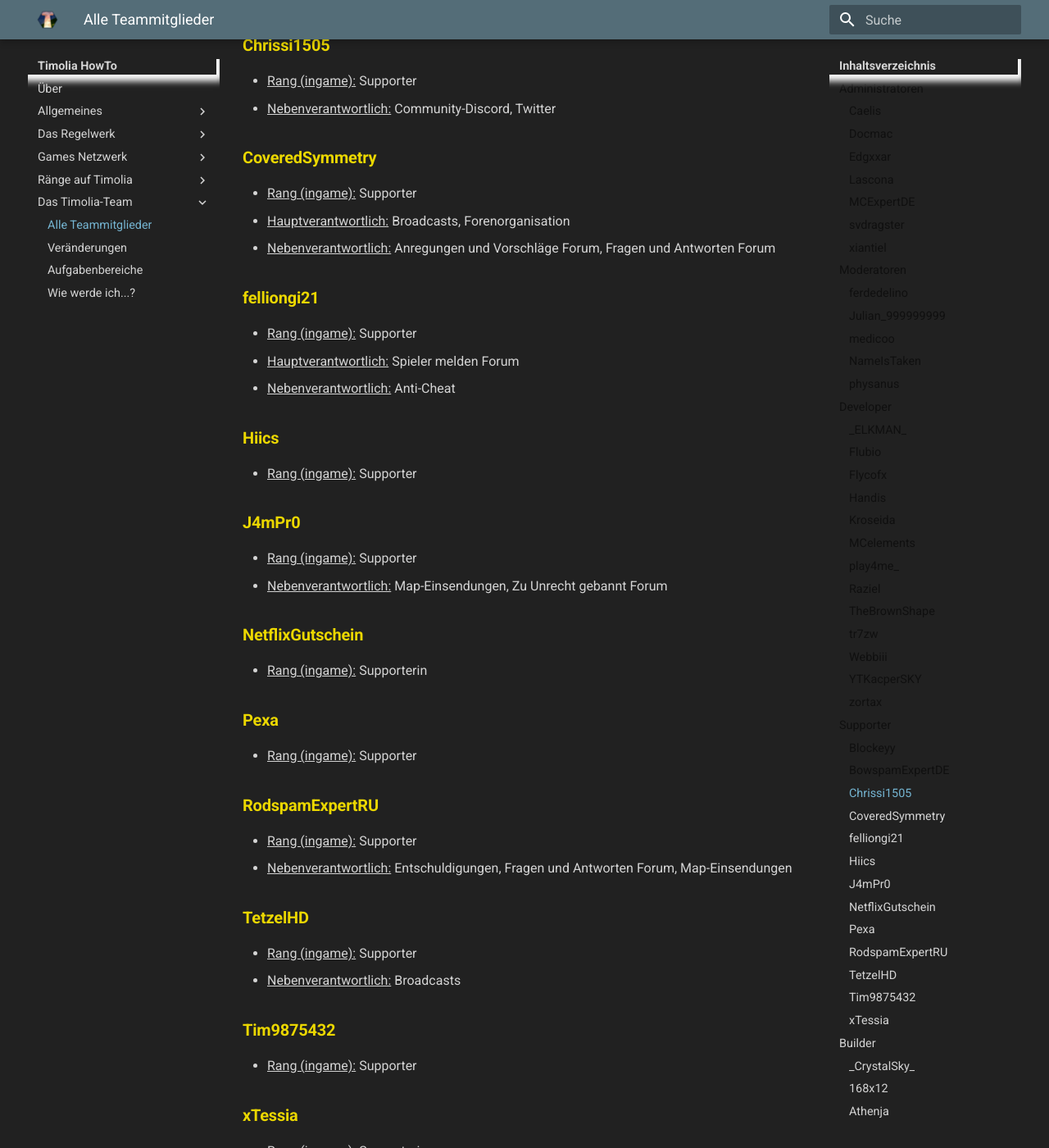
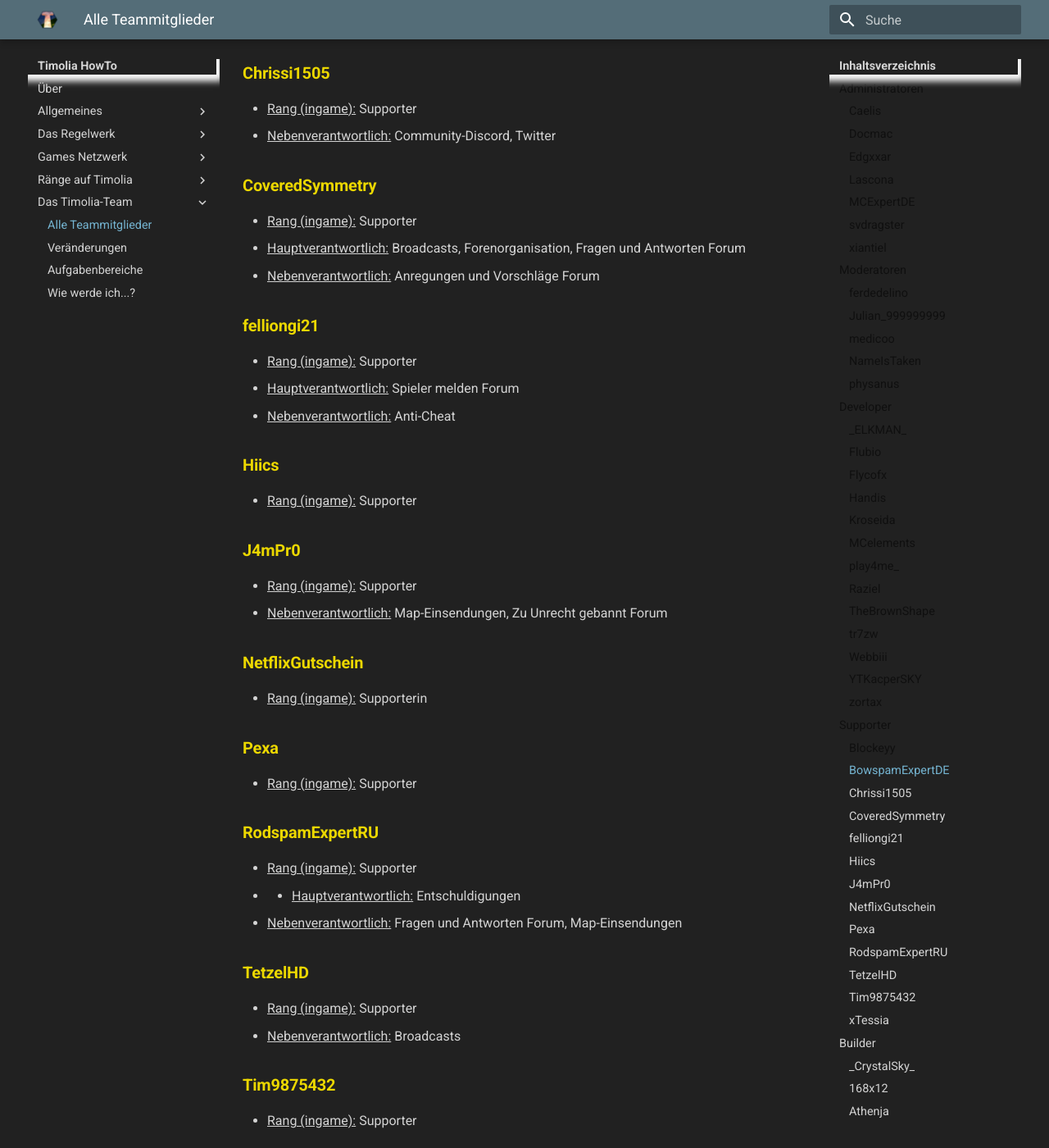
Before and after one commit to TimoliaDE/HowTo, an MkDocs documentation site: the page built from docs/team/members.md, in a window 1280 px wide and 1400 px high, scrolled down 4718 px. Shown: the whole window at 82% size. Built offline with MkDocs 1.6.1 and Material for MkDocs 9.7.7, drawn with Linux system fonts in a browser that asks for light colours; old or Windows-style settings are respelled for this version of MkDocs; some of the changed text lies outside the part shown.

Commit message:
Update members.md

```diff
--- a/docs/team/members.md
+++ b/docs/team/members.md
@@ -63,6 +63,7 @@ Moderatoren koordinieren einzelne Projekte oder Bereiche auf Timolia und sorgen
 
 ### <strong><span class='moderator'>physanus</span></strong>
 - <u>Rang (ingame):</u> Moderator
+- <u>Hauptverantwortlich:</u> Timolia HowTo
 - <u>Nebenverantwortlich:</u> Bauteam-Twitter, Broadcasts, TeamSpeak, Timolia HowTo, Timolia Turnier Organisation, Twitter
 
 ## Developer
@@ -132,8 +133,8 @@ Sie stehen für alle grundlegenden Fragen und Reports zur Verfügung und sind di
 
 ### <strong><span class='supporter'>CoveredSymmetry</span></strong>
 - <u>Rang (ingame):</u> Supporter
-- <u>Hauptverantwortlich:</u> Broadcasts, Forenorganisation
-- <u>Nebenverantwortlich:</u> Anregungen und Vorschläge Forum, Fragen und Antworten Forum
+- <u>Hauptverantwortlich:</u> Broadcasts, Forenorganisation, Fragen und Antworten Forum
+- <u>Nebenverantwortlich:</u> Anregungen und Vorschläge Forum
 
 ### <strong><span class='supporter'>felliongi21</span></strong>
 - <u>Rang (ingame):</u> Supporter
@@ -155,7 +156,8 @@ Sie stehen für alle grundlegenden Fragen und Reports zur Verfügung und sind di
 
 ### <strong><span class='supporter'>RodspamExpertRU</span></strong>
 - <u>Rang (ingame):</u> Supporter
-- <u>Nebenverantwortlich:</u> Entschuldigungen, Fragen und Antworten Forum, Map-Einsendungen
+- - <u>Hauptverantwortlich:</u> Entschuldigungen
+- <u>Nebenverantwortlich:</u> Fragen und Antworten Forum, Map-Einsendungen
 
 ### <strong><span class='supporter'>TetzelHD</span></strong>
 - <u>Rang (ingame):</u> Supporter
```
